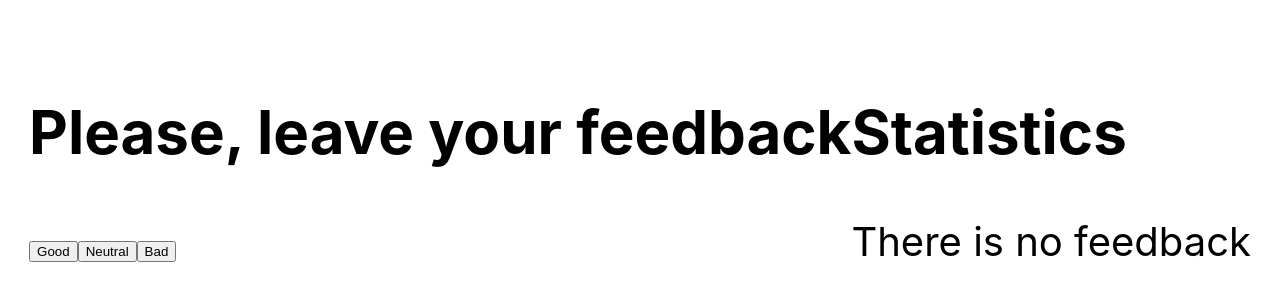
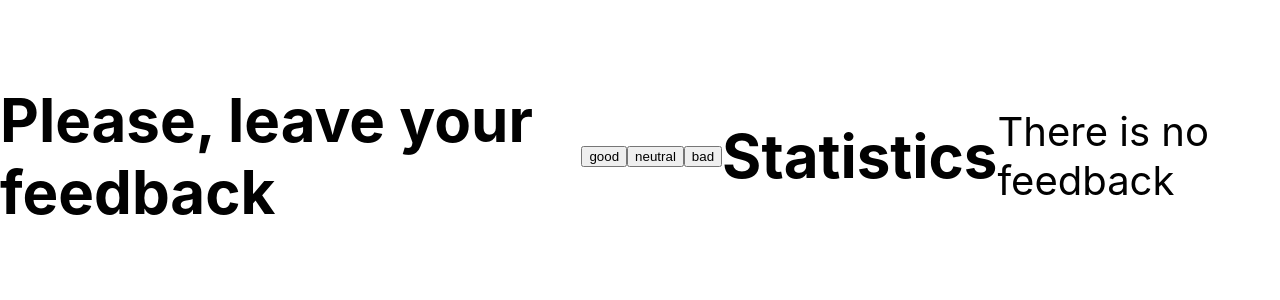
Before and after one commit to Hanna-Pylypenko/goit-react-hw-02-feedback, a React (Create React App) app: page / in a window 1280 px wide. Shown: the part 244-544 px from the top of the page. Built offline with nearby package versions, Linux system fonts and the light colour scheme.

Commit message:
almost done with task 1

```diff
--- a/src/components/App.jsx
+++ b/src/components/App.jsx
@@ -1,34 +1,32 @@
-import React, { Component } from "react";
+import React, { Component } from 'react';
+import { Statistics } from './Statistics/Statistics';
+import { FeedbackOptions } from './FeedbackOptions/FeedbackOptions';
+import { Section } from './Section/Section';
 export class App extends Component {
   state = {
     good: 0,
     neutral: 0,
     bad: 0,
+  };
+  onFeedbackButtonClick = evt => {
+    const newStateName = evt.target.textContent;
+    this.setState(prevState => ({
+      [newStateName]: prevState[newStateName] + 1,
+    }));
+  };
 
-  }
-
-  goodFeedbackClick = () => {
-    this.setState((prevstate) => ({good: prevstate.good + 1}))
-  }
-  neutralFeedbackClick = () => {
-    this.setState((prevstate) => ({neutral: prevstate.neutral + 1}))
-  }
-  badFeedbackClick = () => {
-    this.setState((prevstate) => ({bad: prevstate.bad + 1}))
-  }
   countTotalFeedback = () => {
     const totalFeedback = this.state.good + this.state.neutral + this.state.bad;
     return totalFeedback;
-
-  }
+  };
   countPositiveFeedbackPercentage = () => {
-    const positiveFeedbackPercentage = Math.round(this.state.good/this.countTotalFeedback()*100) + "%";
+    const positiveFeedbackPercentage =
+      Math.round((this.state.good / this.countTotalFeedback()) * 100) + '%';
     return positiveFeedbackPercentage;
-  }
-
+  };
 
   render() {
-    return(
+    return (
       <div
         style={{
           height: '100vh',
@@ -36,26 +34,26 @@
           justifyContent: 'center',
           alignItems: 'center',
           fontSize: 40,
-        color: '#010101'
+          color: '#010101',
         }}
       >
-      <div className="feedbackBtns">
-      <h2>Please, leave your feedback</h2>
-      <button type="button" className="goodFeedbackBtn" onClick={this.goodFeedbackClick}>Good</button>
-      <button type="button"className="neutralFeedbackBtn" onClick={this.neutralFeedbackClick}>Neutral</button>
-      <button type="button" className="badFeedbackBtn" onClick={this.badFeedbackClick}>Bad</button>
+        <Section title="Please, leave your feedback" />
+
+        <FeedbackOptions
+          options={['good', 'neutral', 'bad']}
+          onLeaveFeedback={this.onFeedbackButtonClick}
+        />
+
+        <Section title="Statistics" />
+
+        <Statistics
+          good={this.state.good}
+          neutral={this.state.neutral}
+          bad={this.state.bad}
+          total={this.countTotalFeedback()}
+          positivePercentage={this.countPositiveFeedbackPercentage()}
+        />
       </div>
-      <div className="statistics">
-        <h2>Statistics</h2>
-        {this.state.good||this.state.neutral||this.state.bad ? <ul>
-          <li>Good:{this.state.good}</li>
-          <li>Neutral:{this.state.neutral}</li>
-          <li>Bad:{this.state.bad}</li>
-          <li>Total:{this.countTotalFeedback()}</li>
-          <li>Positive feedback:{this.countPositiveFeedbackPercentage()}</li>
-        </ul> : "There is no feedback"}
-
-      </div>
-    </div>)
-  };
-};
+    );
+  }
+}
--- /dev/null
+++ b/src/components/FeedbackOptions/FeedbackOptions.jsx
@@ -0,0 +1,14 @@
+export const FeedbackOptions = ({ options, onLeaveFeedback }) => {
+  return options.map(option => {
+    return (
+      <button
+        key={option}
+        type="button"
+        className="feedbackBtn"
+        onClick={onLeaveFeedback}
+      >
+        {option}
+      </button>
+    );
+  });
+};
--- /dev/null
+++ b/src/components/Section/Section.jsx
@@ -0,0 +1,7 @@
+export const Section = ({ title }) => {
+  return (
+    <div className={title}>
+      <h2>{title}</h2>
+    </div>
+  );
+};
--- /dev/null
+++ b/src/components/Statistics/Statistics.jsx
@@ -0,0 +1,21 @@
+import React from 'react';
+
+export const Statistics = ({
+  good,
+  neutral,
+  bad,
+  total,
+  positivePercentage,
+}) => {
+  return total ? (
+    <ul>
+      <li>Good:{good}</li>
+      <li>Neutral:{neutral}</li>
+      <li>Bad:{bad}</li>
+      <li>Total:{total}</li>
+      <li>Positive feedback:{positivePercentage}</li>
+    </ul>
+  ) : (
+    'There is no feedback'
+  );
+};
```
Also changed, not shown: src/components/FeedbackOptions/FeedbackOptions.css (added), src/components/Section/Section.css (added), src/components/Statistics/Statistics.css (added). Lines whose indentation alone changed are shown as unchanged.
